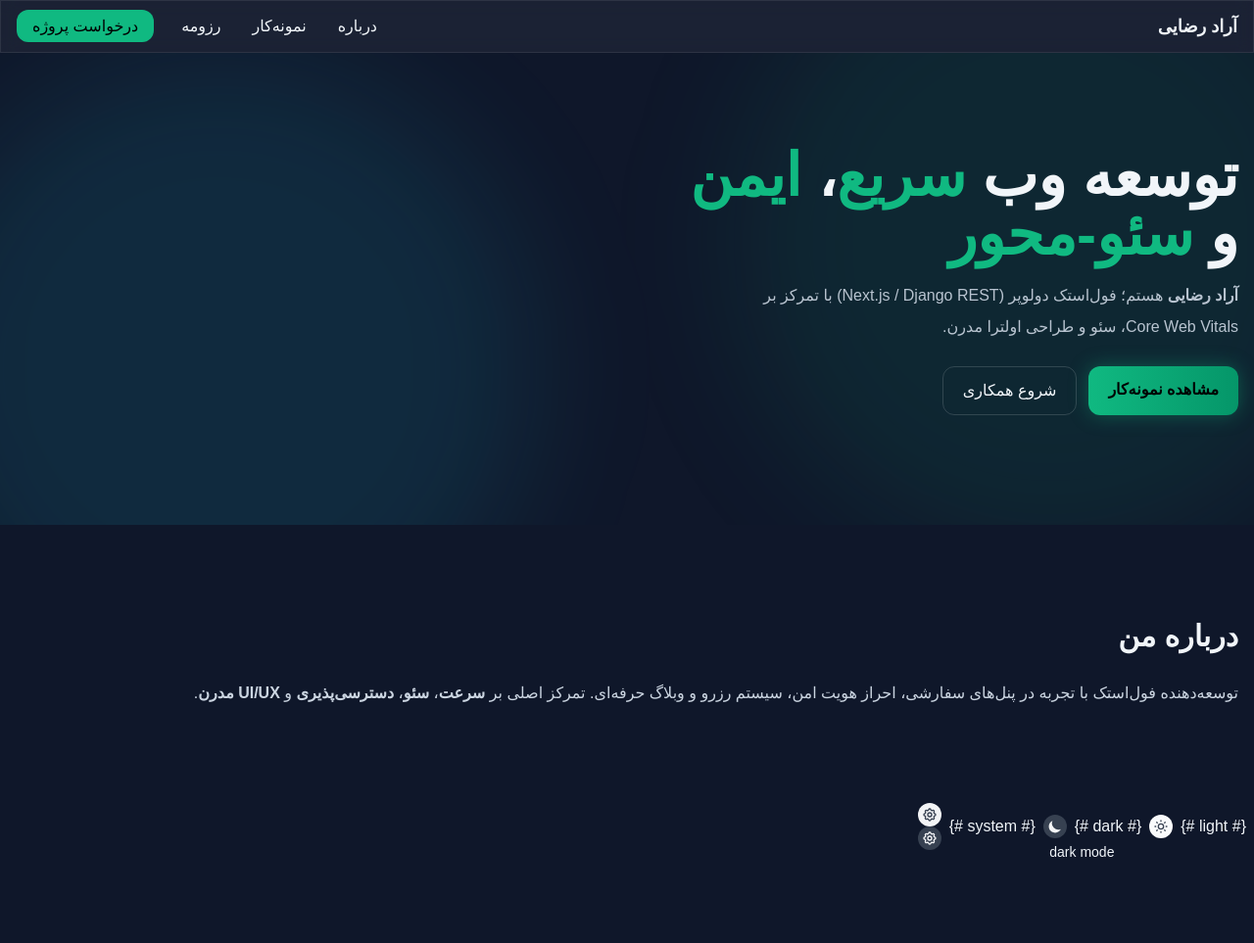
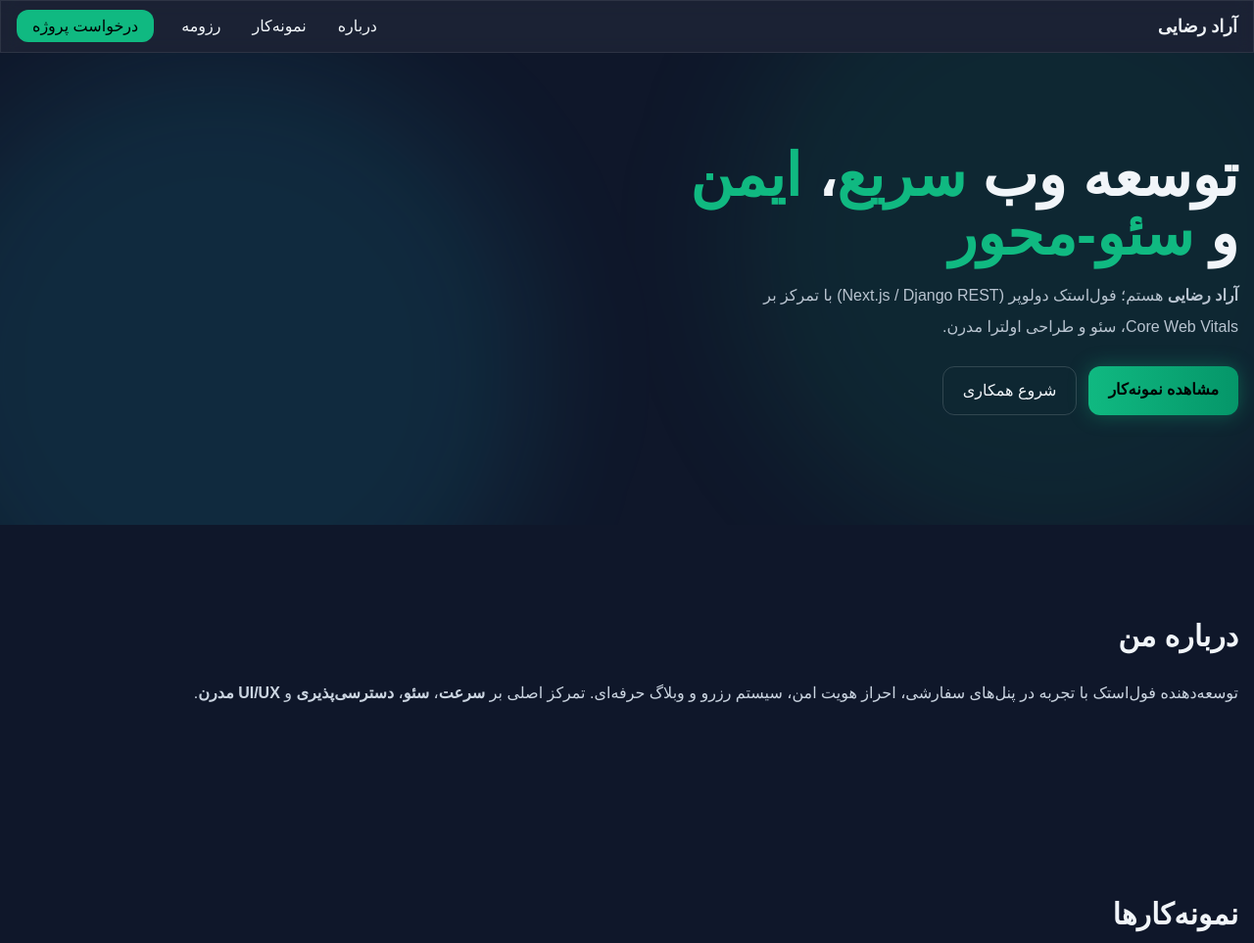
Before and after one commit to aradrezaei/aradrezaei.github.io, a website: page index.html in a window 1280 px wide. Shown: the top 963 px of the page at 98% size. Drawn offline with nearby package versions, Linux system fonts and the light colour scheme; a web font is replaced by a local one.

Commit message:
dark mode

```diff
--- a/index.html
+++ b/index.html
@@ -124,56 +124,6 @@
         تمرکز اصلی بر <strong>سرعت</strong>، <strong>سئو</strong>، <strong>دسترسی‌پذیری</strong> و <strong>UI/UX مدرن</strong>.
       </p>
     </section>
-<div x-cloak class="relative inline-flex items-center gap-2 mr-2 sm:pb-2">
-
-  <p class="absolute w-full text-sm text-center -bottom-3 lg:-bottom-1">dark mode</p>
-
-  {# light #}
-  <button x-on:click="darkMode = 'light'">
-    <svg xmlns="http://www.w3.org/2000/svg"
-    x-bind:class="{'border-2 border-red/50': darkMode === 'light'}"
-    class="w-6 h-6 p-1 text-gray-700 transition rounded-full cursor-pointer bg-gray-50 hover:bg-gray-200" fill="none" viewBox="0 0 24 24" stroke="currentColor" stroke-width="2">
-      <path stroke-linecap="round" stroke-linejoin="round" d="M12 3v1m0 16v1m9-9h-1M4 12H3m15.364 6.364l-.707-.707M6.343 6.343l-.707-.707m12.728 0l-.707.707M6.343 17.657l-.707.707M16 12a4 4 0 11-8 0 4 4 0 018 0z" />
-    </svg>
-    <span class="sr-only">light</span>
-  </button>
-
-  {# dark #}
-  <button x-on:click="darkMode = 'dark'">
-    <svg xmlns="http://www.w3.org/2000/svg"
-    x-bind:class="{'border-2 border-red/50': darkMode === 'dark'}"
-    class="w-6 h-6 p-1 text-gray-100 transition bg-gray-700 rounded-full cursor-pointer dark:hover:bg-gray-600" viewBox="0 0 20 20" fill="currentColor">
-      <path d="M17.293 13.293A8 8 0 016.707 2.707a8.001 8.001 0 1010.586 10.586z" />
-    </svg>
-    <span class="sr-only">dark</span>
-  </button>
-
-  {# system #}
-  <button x-on:click="darkMode = 'system'">
-    <svg
-      xmlns="http://www.w3.org/2000/svg"
-      x-cloak
-      x-show="! window.matchMedia('(prefers-color-scheme: dark)').matches"
-      x-bind:class="{'border-2 border-red/50': darkMode === 'system'}"
-      class="w-6 h-6 p-1 text-gray-700 transition bg-gray-100 rounded-full cursor-pointer hover:bg-gray-200"
-      fill="none" viewBox="0 0 24 24" stroke="currentColor" stroke-width="2">
-      <path stroke-linecap="round" stroke-linejoin="round" d="M10.325 4.317c.426-1.756 2.924-1.756 3.35 0a1.724 1.724 0 002.573 1.066c1.543-.94 3.31.826 2.37 2.37a1.724 1.724 0 001.065 2.572c1.756.426 1.756 2.924 0 3.35a1.724 1.724 0 00-1.066 2.573c.94 1.543-.826 3.31-2.37 2.37a1.724 1.724 0 00-2.572 1.065c-.426 1.756-2.924 1.756-3.35 0a1.724 1.724 0 00-2.573-1.066c-1.543.94-3.31-.826-2.37-2.37a1.724 1.724 0 00-1.065-2.572c-1.756-.426-1.756-2.924 0-3.35a1.724 1.724 0 001.066-2.573c-.94-1.543.826-3.31 2.37-2.37.996.608 2.296.07 2.572-1.065z" />
-      <path stroke-linecap="round" stroke-linejoin="round" d="M15 12a3 3 0 11-6 0 3 3 0 016 0z" />
-    </svg>
-
-    <svg
-      xmlns="http://www.w3.org/2000/svg"
-      x-show="window.matchMedia('(prefers-color-scheme: dark)').matches"
-      x-bind:class="{'border-2 border-red/50': darkMode === 'system'}"
-      class="w-6 h-6 p-1 text-gray-100 transition bg-gray-700 rounded-full cursor-pointer dark:hover:bg-gray-600"
-      x-cloak
-      fill="none" viewBox="0 0 24 24" stroke="currentColor" stroke-width="2">
-      <path stroke-linecap="round" stroke-linejoin="round" d="M10.325 4.317c.426-1.756 2.924-1.756 3.35 0a1.724 1.724 0 002.573 1.066c1.543-.94 3.31.826 2.37 2.37a1.724 1.724 0 001.065 2.572c1.756.426 1.756 2.924 0 3.35a1.724 1.724 0 00-1.066 2.573c.94 1.543-.826 3.31-2.37 2.37a1.724 1.724 0 00-2.572 1.065c-.426 1.756-2.924 1.756-3.35 0a1.724 1.724 0 00-2.573-1.066c-1.543.94-3.31-.826-2.37-2.37a1.724 1.724 0 00-1.065-2.572c-1.756-.426-1.756-2.924 0-3.35a1.724 1.724 0 001.066-2.573c-.94-1.543.826-3.31 2.37-2.37.996.608 2.296.07 2.572-1.065z" />
-      <path stroke-linecap="round" stroke-linejoin="round" d="M15 12a3 3 0 11-6 0 3 3 0 016 0z" />
-    </svg>
-    <span class="sr-only">system</span>
-  </button>
-</div>
 
     <!-- Projects -->
     <section id="projects" class="container py-16 md:py-24 reveal">
```
